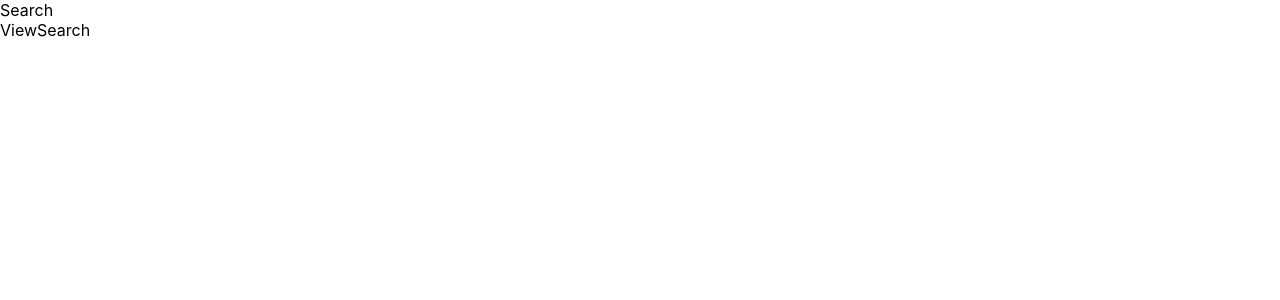
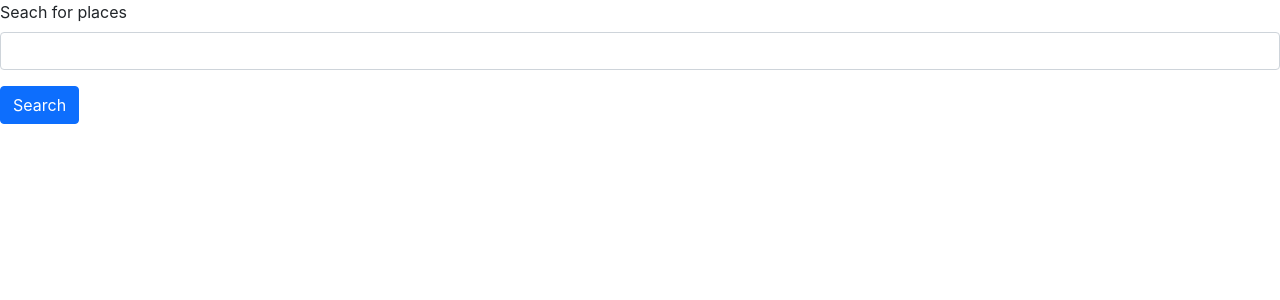
Before and after one commit to JuanAgusAlej/clima, a React (Create React App) app: page / in a window 1280 px wide. Shown: the top 300 px of the page. Built offline with nearby package versions, Linux system fonts and the light colour scheme.

Commit message:
feature:/ViewSearch

```diff
--- a/public/index.html
+++ b/public/index.html
@@ -11,11 +11,12 @@
     />
     <link rel="apple-touch-icon" href="%PUBLIC_URL%/logo192.png" />
     <link rel="manifest" href="%PUBLIC_URL%/manifest.json" />
+    <link href="https://cdn.jsdelivr.net/npm/bootstrap@5.1.3/dist/css/bootstrap.min.css" rel="stylesheet" integrity="sha384-1BmE4kWBq78iYhFldvKuhfTAU6auU8tT94WrHftjDbrCEXSU1oBoqyl2QvZ6jIW3" crossorigin="anonymous">
     <title>React App</title>
   </head>
   <body>
     <noscript>You need to enable JavaScript to run this app.</noscript>
     <div id="root"></div>
-
+    <script src="https://cdn.jsdelivr.net/npm/bootstrap@5.1.3/dist/js/bootstrap.bundle.min.js" integrity="sha384-ka7Sk0Gln4gmtz2MlQnikT1wXgYsOg+OMhuP+IlRH9sENBO0LRn5q+8nbTov4+1p" crossorigin="anonymous"></script>
   </body>
 </html>
--- a/src/components/Main/Main.jsx
+++ b/src/components/Main/Main.jsx
@@ -6,7 +6,6 @@ import { ViewSearch } from '../ViewSearch';
 const Main = () => {
   return (
     <div>
-      <Search />
       <ViewSearch />
     </div>
   );
--- a/src/components/Search/Search.jsx
+++ b/src/components/Search/Search.jsx
@@ -1,7 +1,7 @@
 import React from 'react';
 
 const Search = () => {
-  return <div>Search</div>;
+  return <div></div>;
 };
 
 export default Search;
--- a/src/components/ViewSearch/ViewSearch.jsx
+++ b/src/components/ViewSearch/ViewSearch.jsx
@@ -1,7 +1,25 @@
-import React from 'react';
+import React, { useState } from 'react';
 
 const ViewSearch = () => {
-  return <div>ViewSearch</div>;
+  const handleSubmit = (e) => {
+    e.preventDefault();
+    const location = e.target.value;
+    console.log(location);
+    // eslint-disable-next-line no-debugger
+  };
+
+  // const [clima, setClima] = useState()
+  return (
+    <form onSubmit={handleSubmit}>
+      <div className="mb-3">
+        <label className="form-label">Seach for places</label>
+        <input type="text" className="form-control" id="location" />
+      </div>
+      <button type="submit" className="btn btn-primary">
+        Search
+      </button>
+    </form>
+  );
 };
 
 export default ViewSearch;
```
